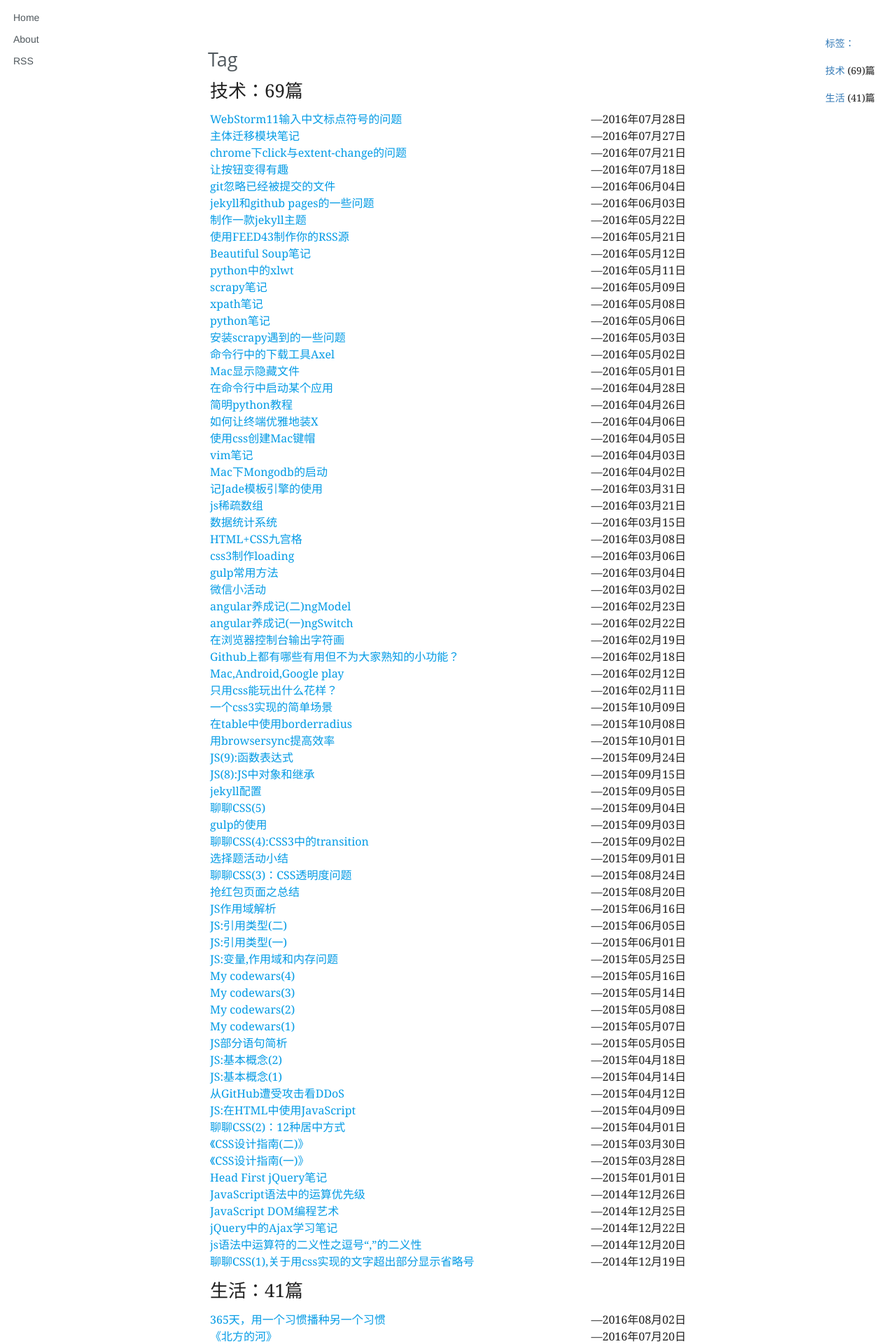
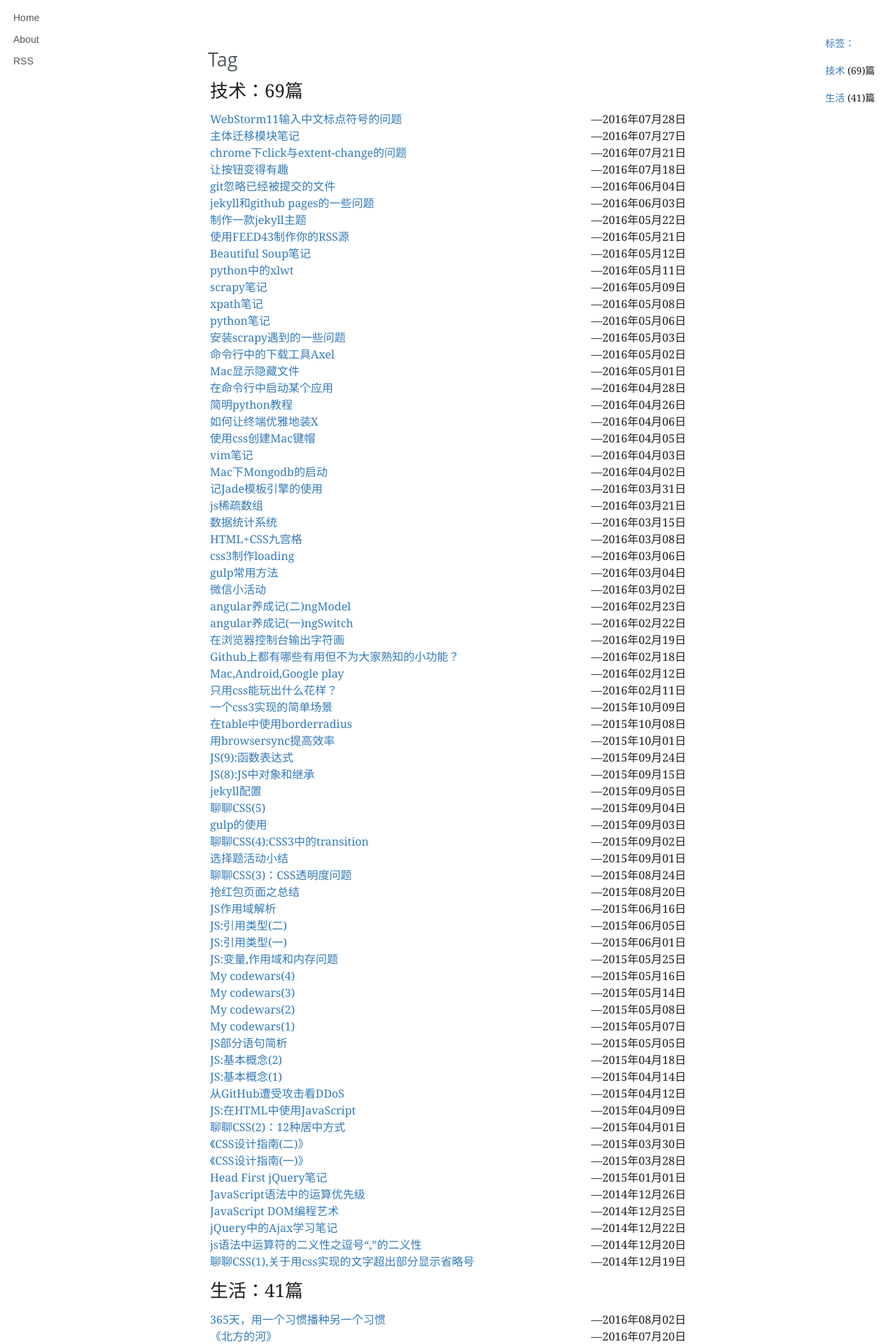
Before and after one commit to PuRonglong/blog, a Jekyll site: the page built from tag.md, in a window 1280 px wide. Shown: the top 1920 px of the page at 70% size. Built offline with Jekyll 4.4.1, drawn with Linux system fonts in a browser that asks for light colours; nearby versions of some CDN libraries; comment, search, counter and statistics services are not loaded.

Commit message:
no message

```diff
--- a/css/main.css
+++ b/css/main.css
@@ -7,6 +7,10 @@ body,h1,h2,h3,h4,h5,h6,p,blockquote,pre,hr,dl,dd,ol,ul,figure{
 }
 a {
     text-decoration: none;
+}
+
+ul li a{
+	color: #337ab7;
 }
 
 html{
```
